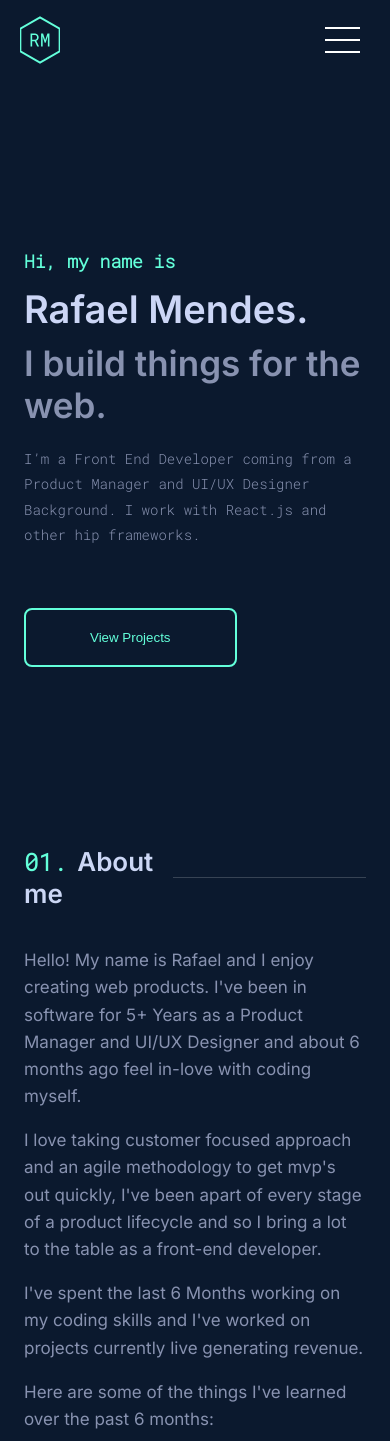
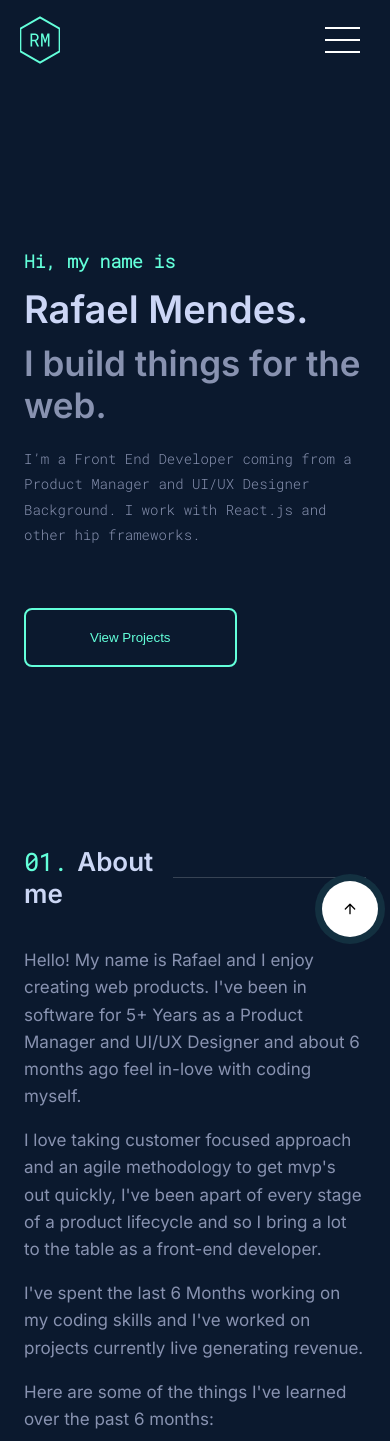
Before and after one commit to designedhead/raf-portfolio, a Next.js app: page / in a window 390 px wide. Shown: the top 1441 px of the page. Built offline with nearby package versions, Linux system fonts and the light colour scheme.

Commit message:
nav and go to top

```diff
--- a/pages/index.js
+++ b/pages/index.js
@@ -4,11 +4,13 @@ import Hero from "../src/components/Hero";
 import Links from "../src/components/Links";
 import Nav from "../src/components/Nav";
 import Projects from "../src/components/Projects";
+import ScrolltoTop from "../src/components/ScrolltoTop";
 
 export default function Home() {
   return (
     <div>
       <Nav />
+      <ScrolltoTop />
       <Links />
       <Hero />
       <About />
--- a/src/components/Nav.js
+++ b/src/components/Nav.js
@@ -1,10 +1,34 @@
-import { useState } from "react";
+import { useState, useEffect } from "react";
 
 function Nav() {
   const [nav, setNav] = useState(false);
-  console.log(nav);
+
+  const [navColor, setNavColor] = useState(false);
+
+  useEffect(() => {
+    const handleNavColor = () => {
+      if (window.scrollY >= 90) {
+        setNavColor(true);
+      } else {
+        setNavColor(false);
+      }
+    };
+
+    return () => {
+      // Cleanup the event listener
+      document.addEventListener("scroll", handleNavColor);
+    };
+  }, []);
+
   return (
-    <div className="nav" id="nav">
+    <div
+      className="nav"
+      id="nav"
+      style={{
+        backgroundColor: navColor ? "#071223" : "transparent",
+        boxShadow: navColor ? "0px 6px 16px 1px rgba(0, 0, 0, 0.093)" : "",
+      }}
+    >
       <svg
         xmlns="http://www.w3.org/2000/svg"
         id="Layer_1"
--- /dev/null
+++ b/src/components/ScrolltoTop.js
@@ -0,0 +1,67 @@
+import { useState, useEffect } from "react";
+
+function ScrolltoTop() {
+  const [scrollTop, setScrollTop] = useState(0);
+  const onScroll = () => {
+    const winScroll = document.documentElement.scrollTop;
+    const height =
+      document.documentElement.scrollHeight -
+      document.documentElement.clientHeight;
+
+    const scrolled = (winScroll / height) * 100;
+
+    setScrollTop(scrolled);
+  };
+
+  useEffect(() => {
+    window.addEventListener("scroll", onScroll);
+    return () => window.removeEventListener("scroll", onScroll);
+  }, []);
+
+  const [upVisable, setUpVisable] = useState(false);
+  useEffect(() => {
+    const handleVisable = () => {
+      if (window.scrollY >= 400) {
+        setUpVisable(true);
+      } else {
+        setUpVisable(false);
+      }
+    };
+
+    return () => {
+      // Cleanup the event listener
+      document.addEventListener("scroll", handleVisable);
+    };
+  }, []);
+
+  return (
+    <div
+      className="scrolltotop"
+      style={{
+        background: `conic-gradient(#63ffda ${scrollTop}%, #133040 0%)`,
+        bottom: upVisable ? `15px` : `-100px`,
+      }}
+      onClick={() => window.scrollTo(0, 0)}
+    >
+      <div className="scroll_value">
+        <svg
+          xmlns="http://www.w3.org/2000/svg"
+          width="24"
+          height="24"
+          viewBox="0 0 24 24"
+          fill="none"
+          stroke="currentColor"
+          strokeWidth="2"
+          strokeLinecap="round"
+          strokeLinejoin="round"
+          className="scroll_svg"
+        >
+          <line x1="12" y1="19" x2="12" y2="5" />
+          <polyline points="5 12 12 5 19 12" />
+        </svg>
+      </div>
+    </div>
+  );
+}
+
+export default ScrolltoTop;
--- a/styles/styles.css
+++ b/styles/styles.css
@@ -24,6 +24,34 @@ body {
   box-sizing: border-box;
 }
 
+/* Scroll to top */
+
+.scrolltotop {
+  display: flex;
+  align-items: center;
+  justify-content: center;
+  position: fixed;
+  right: 80px;
+  border-radius: 200px;
+  height: 70px;
+  width: 70px;
+  z-index: 999;
+  transition: all 0.3s ease-in-out;
+}
+.scroll_value {
+  background-color: white;
+  border-radius: 200px;
+  height: 80%;
+  width: 80%;
+  padding: 20px;
+  display: flex;
+  align-items: center;
+  justify-content: center;
+
+}
+.scroll_svg {
+
+}
 /* Burger Menu */
 
 .burger_menu {
@@ -132,12 +160,16 @@ a:hover {
 }
 
 .nav {
+  position: sticky;
+  top: 0px;
+  z-index: 999;
   display: flex;
   justify-content: space-between;
   height: 80px;
   padding: 20px 40px;
   max-width: 1300px;
   margin: 0px auto;
+  transition: all 0.5s ease-in-out;
 }
 .nav_logo {
   width: 40px;
@@ -610,6 +642,7 @@ html,
 body {
   width: 100%;
   height: 100%;
+  scroll-behavior: smooth;
 }
 #projects ul {
   padding: 0;
@@ -696,6 +729,9 @@ body {
   .project-img {
     height: 100%;
   }
+  .scrolltotop{
+    right: 20px;
+  }
 }
 @media (max-width: 600px) {
   .project-img {
@@ -774,12 +810,15 @@ body {
     justify-content: center;
     align-items: center;
     height: 100vh;
-    box-shadow: -10px 0px 30px -15px rgb(0 12 27 / 70%);
+    box-shadow: 0px 2px 5px 1px rgba(0, 0, 0, 0.128);
     z-index: 5;
   }
+  .nav {
+    top: 0px;
+    transition: all 0.3s ease-in-out;
+  }
+
   #nav nav {
-    position: sticky;
-    top: 0px;
     display: flex;
     flex-direction: column;
     justify-content: space-between;
@@ -919,4 +958,7 @@ body {
   .projects {
     padding: 0px 24px;
   }
+  .scrolltotop{
+    right: 5px;
+  }
 }
```
